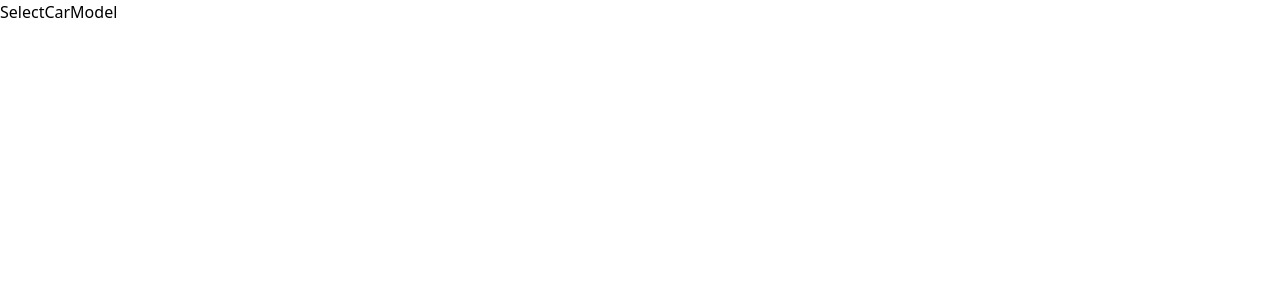
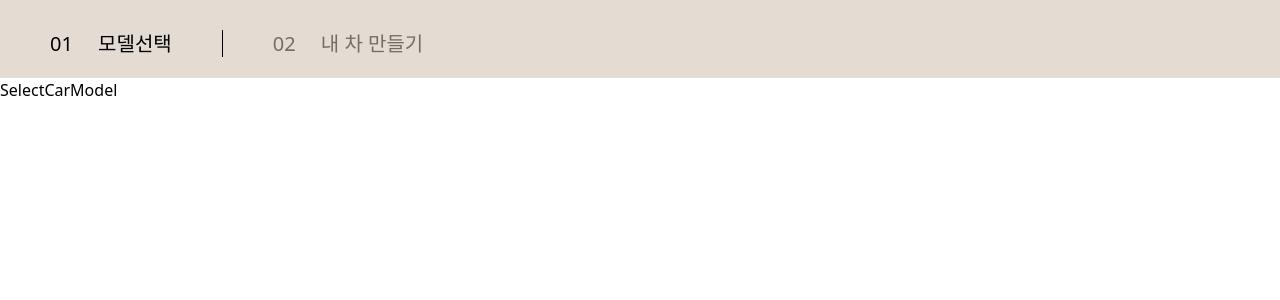
Before and after one commit to softeer5th/fe-mycar, a React (Vite) app: page /model/1 in a window 1280 px wide. Before the commit this address had no page. Shown: the top 300 px of the page. Built offline with nearby package versions, Linux system fonts and the light colour scheme.

Commit message:
feat: 공용 헤더 사용하는 layout 구현

```diff
--- /dev/null
+++ b/src/layout/model-layout.tsx
@@ -0,0 +1,13 @@
+import { Outlet } from 'react-router';
+import StageHeader from '../components/header/stage-header';
+
+const ModelLayout = () => {
+  return (
+    <>
+      <StageHeader />
+      <Outlet />
+    </>
+  );
+};
+
+export default ModelLayout;
--- a/src/main.tsx
+++ b/src/main.tsx
@@ -5,6 +5,7 @@ import Home from './pages/home';
 import MakeMyCar from './pages/make-my-car';
 import SelectCarModel from './pages/select-car-model';
 import EstimateMyCar from './pages/estimate-my-car';
+import ModelLayout from './layout/model-layout';
 
 createRoot(document.getElementById('root')!).render(
   <BrowserRouter>
@@ -12,9 +13,11 @@ createRoot(document.getElementById('root')!).render(
       <Route path="/" element={<Home />} />
     </Routes>
     <Routes>
-      <Route path="model">
-        <Route path=":id" element={<SelectCarModel />} />
-        <Route path="making" element={<MakeMyCar />} />
+      <Route path="model/:carCode">
+        <Route element={<ModelLayout />}>
+          <Route index element={<SelectCarModel />} />
+          <Route path="making" element={<MakeMyCar />} />
+        </Route>
         <Route path="estimate" element={<EstimateMyCar />} />
       </Route>
     </Routes>
```
